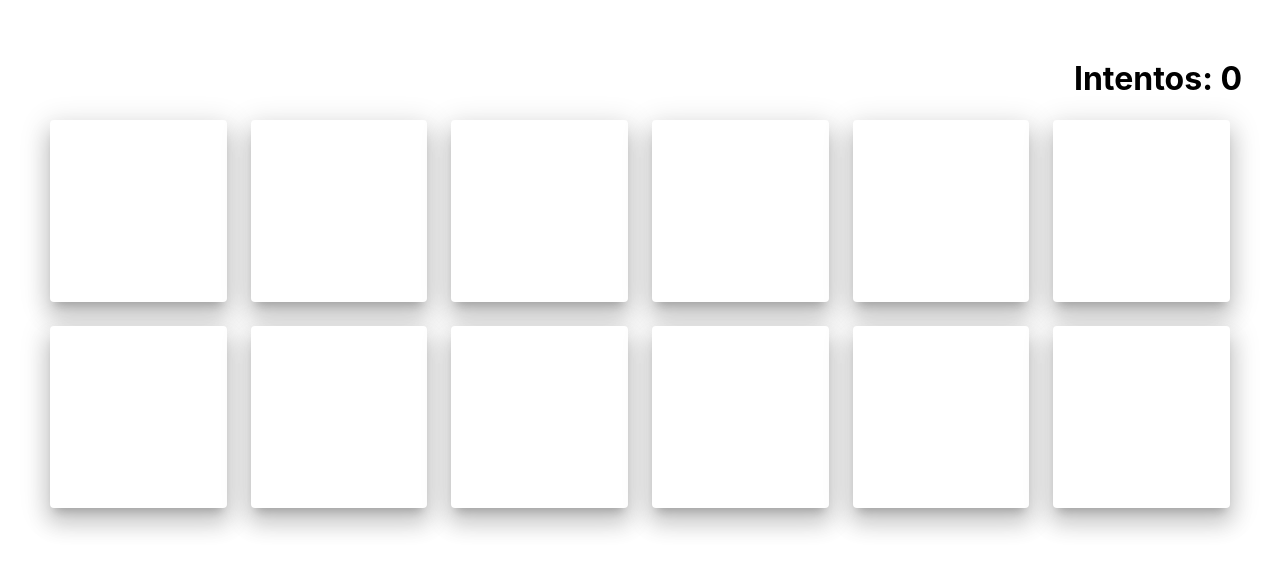
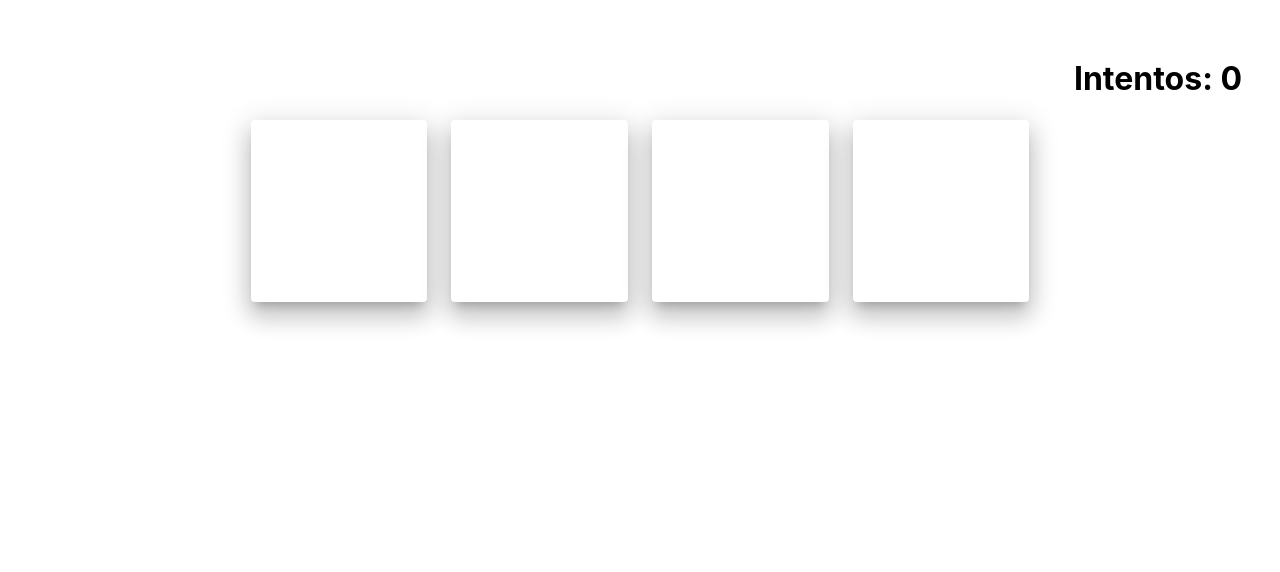
Before and after one commit to crgarcia8/FindPairReact, a React (Create React App) app: page / in a window 1280 px wide. Shown: the top 572 px of the page. Built offline with nearby package versions, Linux system fonts and the light colour scheme.

Commit message:
Add Notification

```diff
--- a/package.json
+++ b/package.json
@@ -5,6 +5,7 @@
   "private": true,
   "dependencies": {
     "@material-ui/core": "^4.11.3",
+    "@material-ui/icons": "^4.11.2",
     "@testing-library/jest-dom": "^5.11.9",
     "@testing-library/react": "^11.2.5",
     "@testing-library/user-event": "^12.8.3",
@@ -12,6 +13,7 @@
     "react-dom": "^17.0.1",
     "react-scripts": "4.0.3",
     "sass": "^1.32.8",
+    "sweetalert2": "^10.15.6",
     "web-vitals": "^1.1.0"
   },
   "scripts": {
--- a/src/Components/Container.js
+++ b/src/Components/Container.js
@@ -1,7 +1,8 @@
-import React, { useState } from 'react';
+import React, { useEffect, useState } from 'react';
 import { Grid } from '@material-ui/core';
 import Block from './Block';
 import { _data } from '../Constants';
+import Swal from 'sweetalert2';
 
 export default function Container() {
   const [data, setData] = useState(_data);
@@ -10,6 +11,13 @@ export default function Container() {
   const [jugada1, setJugada1] = useState("");
   const [jugada2, setJugada2] = useState("");
   const [identificador1, setIdentificador1] = useState("");
+  const [winner, setWinner] = useState(false);
+
+  useEffect(() => {
+    if (winner) {
+      showAlert();
+    }
+  }, [winner]);
 
   /**
    * Selection block
@@ -43,7 +51,7 @@ export default function Container() {
   const verifyWin = () => {
     const win = data.every(item => item.persist);
     setTimeout(() => {
-      win && alert("Ganaste");
+      win && setWinner(true);
     }, 500);
   }
 
@@ -78,6 +86,28 @@ export default function Container() {
       </Grid>)
     )
   }
+  const showAlert = () => {
+    Swal.fire({
+      title: 'GANASTE!',
+      text: '¿Quieres volver a intentarlo?',
+      icon: 'success',
+      confirmButtonText: 'Reiniciar'
+    }).then((result) => {
+      if (result.isConfirmed) {
+        const items = [...data];
+        items.forEach((item) => {
+          item.persist = false;
+          item.selected = false;
+        });
+        setData(items);
+        setTime(0);
+        setJugada1("");
+        setJugada2("");
+        setIdentificador1("");
+        setWinner(false);
+      }
+    });
+  }
   return (
     <>
       <Grid container spacing={3} justify="flex-end">
--- a/src/Constants.js
+++ b/src/Constants.js
@@ -2,13 +2,13 @@ export const _data = [
     { color: "blue", source: "1", selected: false, persist: false },
     { color: "yellow", source: "2", selected: false, persist: false },
     { color: "blue", source: "3", selected: false, persist: false },
-    { color: "orange", source: "4", selected: false, persist: false },
-    { color: "yellow", source: "5", selected: false, persist: false },
-    { color: "green", source: "6", selected: false, persist: false },
-    { color: "gray", source: "7", selected: false, persist: false },
-    { color: "orange", source: "8", selected: false, persist: false },
-    { color: "pink", source: "9", selected: false, persist: false },
-    { color: "pink", source: "10", selected: false, persist: false },
-    { color: "green", source: "11", selected: false, persist: false },
-    { color: "gray", source: "12", selected: false, persist: false }
+    { color: "yellow", source: "4", selected: false, persist: false },
+    // { color: "yellow", source: "5", selected: false, persist: false },
+    // { color: "green", source: "6", selected: false, persist: false },
+    // { color: "gray", source: "7", selected: false, persist: false },
+    // { color: "orange", source: "8", selected: false, persist: false },
+    // { color: "pink", source: "9", selected: false, persist: false },
+    // { color: "pink", source: "10", selected: false, persist: false },
+    // { color: "green", source: "11", selected: false, persist: false },
+    // { color: "gray", source: "12", selected: false, persist: false }
 ].sort((a, b) => Math.random() - 0.5);
```
